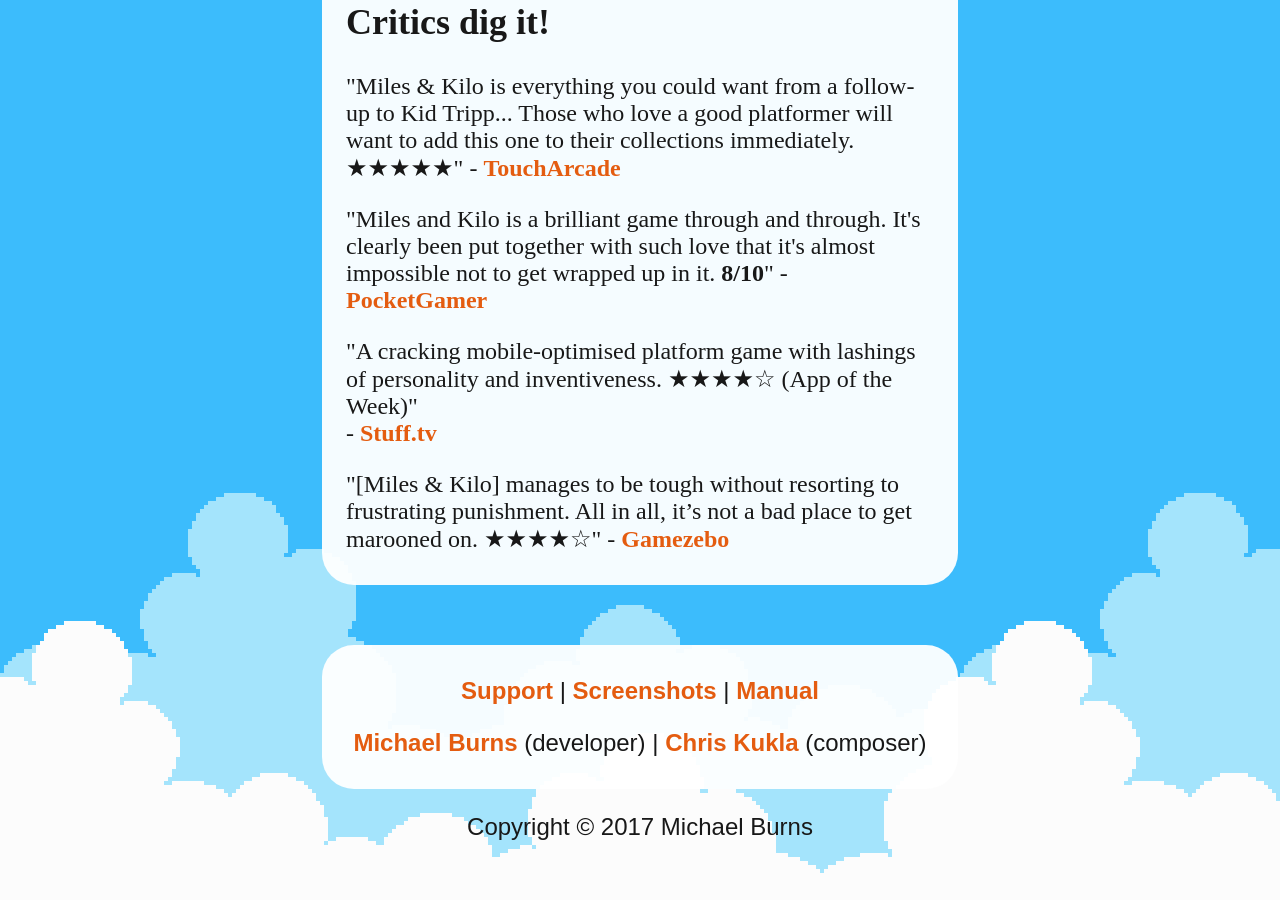
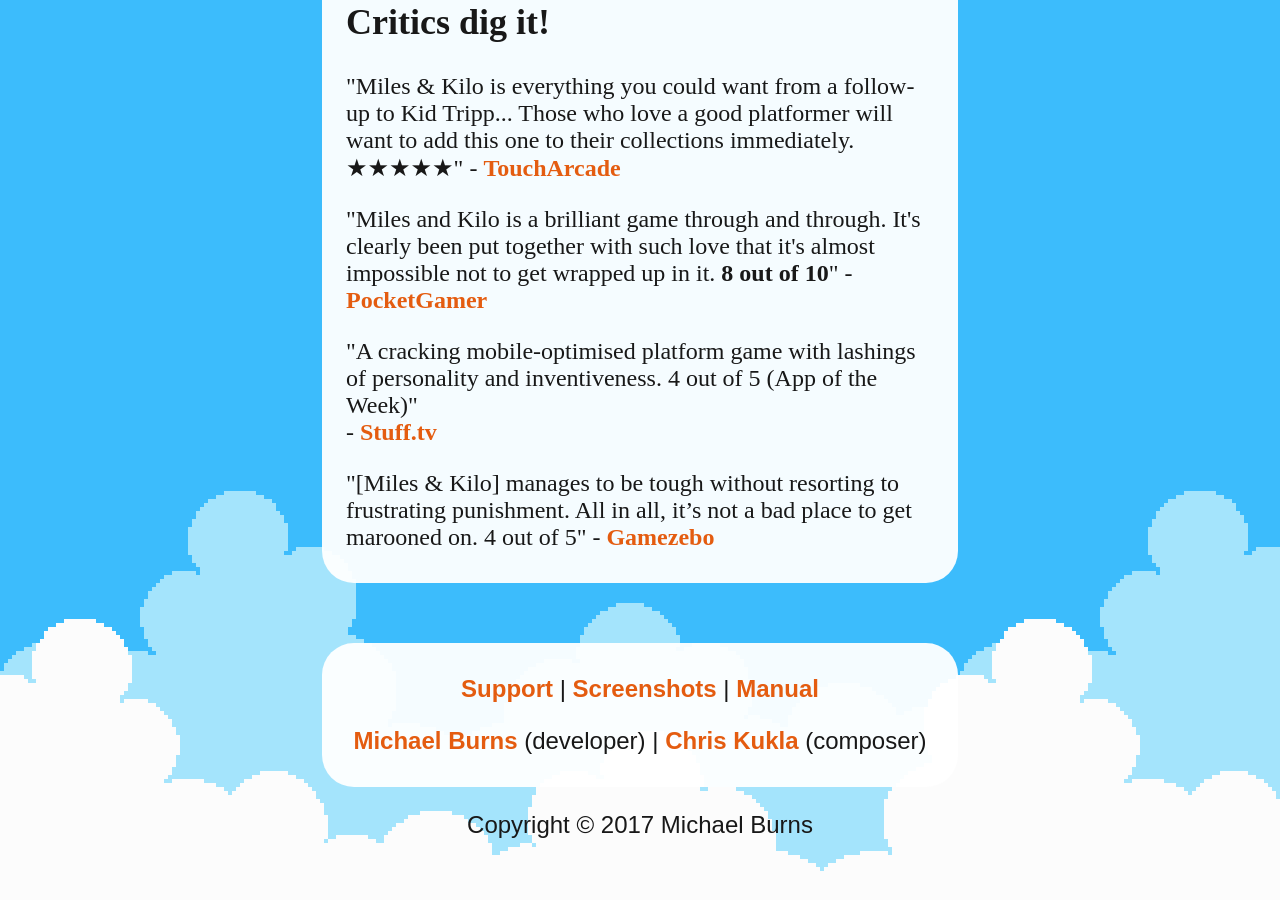
Before and after one commit to thatpixelguy/milesandkilo, a Jekyll site: the page built from index.html, in a window 1280 px wide and 900 px high, scrolled down 780 px. Built offline with Jekyll 4.4.1, drawn with Linux system fonts in a browser that asks for light colours; some web fonts are replaced.

Commit message:
Updated index.html

```diff
--- a/index.html
+++ b/index.html
@@ -20,11 +20,11 @@
     <h2>Critics dig it!</h2>
     <p>"Miles & Kilo is everything you could want from a follow-up to Kid Tripp... Those who love a good platformer will want to add this one to their collections immediately. ★★★★★" - <a href='http://toucharcade.com/2017/05/12/miles-kilo-review-its-dog-gone-great/'><b>TouchArcade</b></a></p>
 
-	<p>"Miles and Kilo is a brilliant game through and through. It's clearly been put together with such love that it's almost impossible not to get wrapped up in it. <b>8/10</b>" - <a href='http://www.pocketgamer.co.uk/r/iPhone/Miles+%26+Kilo/review.asp?c=73934'><b>PocketGamer</b></a></p>
+	<p>"Miles and Kilo is a brilliant game through and through. It's clearly been put together with such love that it's almost impossible not to get wrapped up in it. <b>8 out of 10</b>" - <a href='http://www.pocketgamer.co.uk/r/iPhone/Miles+%26+Kilo/review.asp?c=73934'><b>PocketGamer</b></a></p>
 
-    <p>"A cracking mobile-optimised platform game with lashings of personality and inventiveness. ★★★★☆ (App of the Week)"<br>- <a href='https://www.stuff.tv/app-reviews/miles-kilo/review'><b>Stuff.tv</b></a></p>
+    <p>"A cracking mobile-optimised platform game with lashings of personality and inventiveness. 4 out of 5 (App of the Week)"<br>- <a href='https://www.stuff.tv/app-reviews/miles-kilo/review'><b>Stuff.tv</b></a></p>
 
-    <p>"[Miles & Kilo] manages to be tough without resorting to frustrating punishment. All in all, it’s not a bad place to get marooned on. ★★★★☆" - <a href='http://www.gamezebo.com/2017/05/17/miles-kilo-review-fun-detour/'><b>Gamezebo</b></a>
+    <p>"[Miles & Kilo] manages to be tough without resorting to frustrating punishment. All in all, it’s not a bad place to get marooned on. 4 out of 5" - <a href='http://www.gamezebo.com/2017/05/17/miles-kilo-review-fun-detour/'><b>Gamezebo</b></a>
 
 	<p>
   </div>
```
